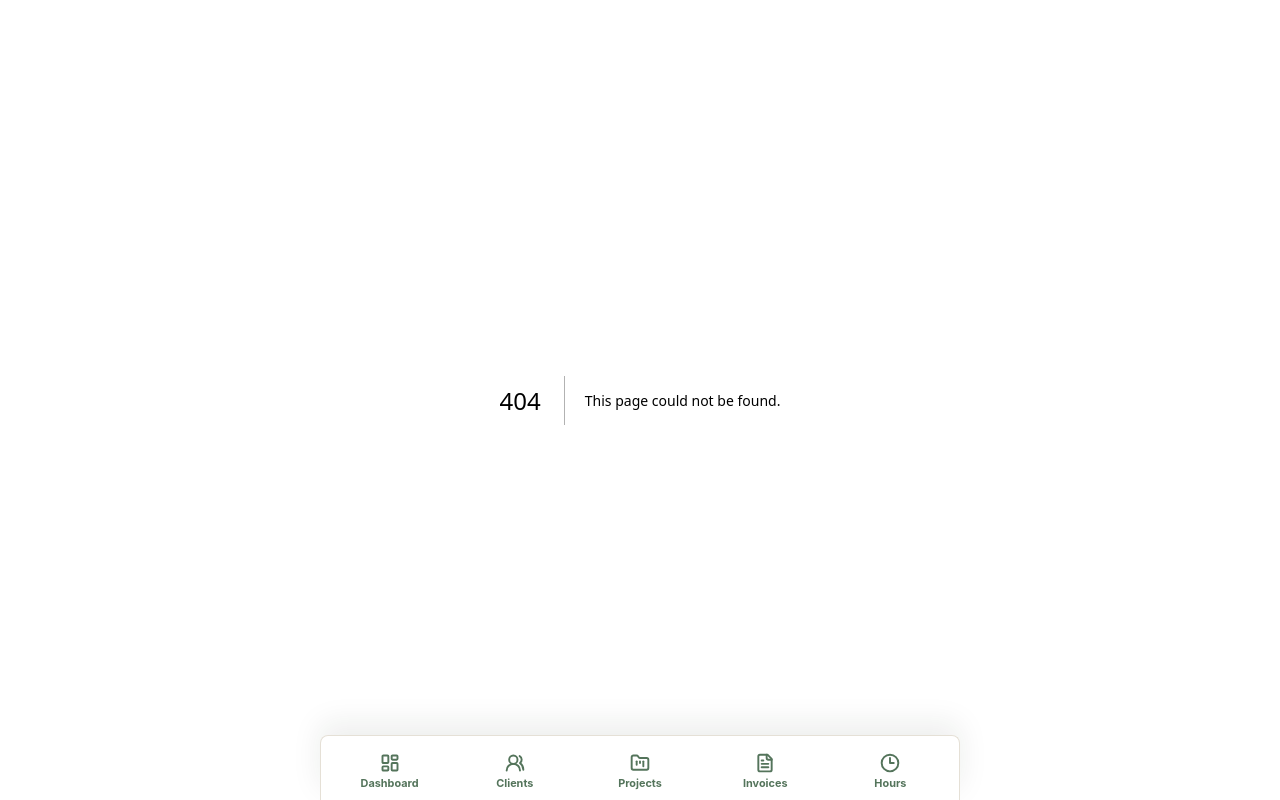
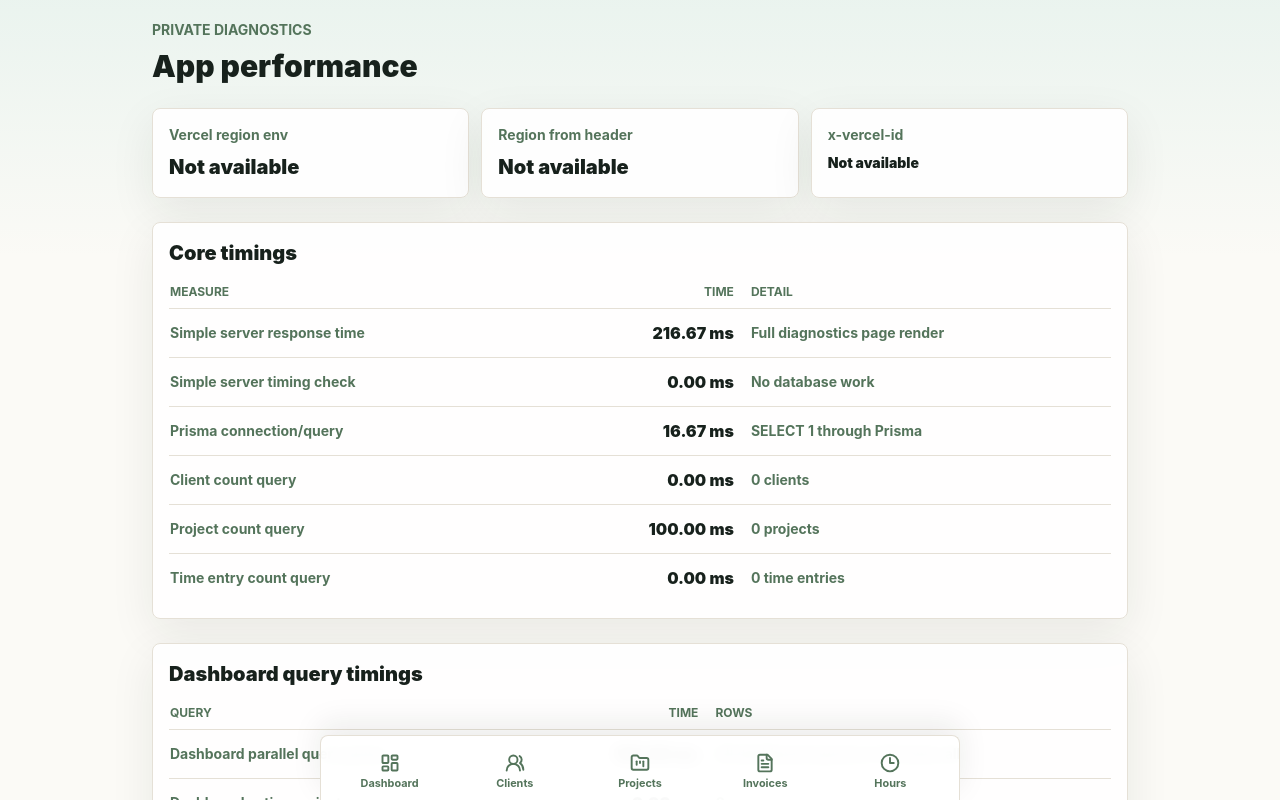
Before and after one commit to dhussss/DHUSS, a Next.js app: page /diagnostics in a window 1280 px wide. Before the commit this address had no page. Shown: the top 800 px of the page. Built offline with nearby package versions, Linux system fonts and the light colour scheme; no server answers; the database is empty.

Commit message:
Add diagnostics page

```diff
--- /dev/null
+++ b/src/app/diagnostics/page.tsx
@@ -0,0 +1,215 @@
+import { headers } from "next/headers";
+import { prisma } from "@/lib/prisma";
+import { previousWeekMondayToSunday } from "@/lib/dates";
+
+export const dynamic = "force-dynamic";
+export const runtime = "nodejs";
+export const preferredRegion = "hnd1";
+
+type SearchParams = Record<string, string | string[] | undefined>;
+
+type TimingResult<T> = {
+  label: string;
+  durationMs: number;
+  result: T;
+};
+
+function isAuthorised(token: string) {
+  const configuredToken = process.env.BACKUP_EXPORT_TOKEN;
+  if (!configuredToken && process.env.NODE_ENV === "production") return false;
+  if (!configuredToken) return true;
+
+  return token === configuredToken;
+}
+
+function formatMs(value: number) {
+  return `${value.toFixed(2)} ms`;
+}
+
+async function timed<T>(label: string, operation: () => Promise<T>): Promise<TimingResult<T>> {
+  const startedAt = performance.now();
+  const result = await operation();
+
+  return {
+    label,
+    durationMs: performance.now() - startedAt,
+    result
+  };
+}
+
+function extractRegion(vercelId: string | null) {
+  if (!vercelId) return null;
+  return vercelId.split("::").find(Boolean) ?? vercelId;
+}
+
+function TimingRow({ label, durationMs, detail }: { label: string; durationMs: number; detail?: string }) {
+  return (
+    <tr className="border-t border-line">
+      <th className="py-3 pr-4 text-left text-sm font-bold text-moss">{label}</th>
+      <td className="py-3 pr-4 text-right font-black">{formatMs(durationMs)}</td>
+      <td className="py-3 text-sm font-bold text-moss">{detail ?? ""}</td>
+    </tr>
+  );
+}
+
+export default async function DiagnosticsPage({
+  searchParams
+}: {
+  searchParams?: Promise<SearchParams>;
+}) {
+  const pageStartedAt = performance.now();
+  const params = await searchParams;
+  const token = typeof params?.token === "string" ? params.token : "";
+
+  if (!isAuthorised(token)) {
+    return (
+      <main className="page-shell">
+        <p className="section-title">Diagnostics</p>
+        <h1 className="mt-2 text-3xl font-black tracking-normal">Not authorised</h1>
+        <p className="mt-4 rounded-lg border border-line bg-white p-4 text-sm font-bold text-moss">
+          Open this page with /diagnostics?token=&lt;BACKUP_EXPORT_TOKEN&gt;.
+        </p>
+      </main>
+    );
+  }
+
+  const requestHeaders = await headers();
+  const vercelId = requestHeaders.get("x-vercel-id");
+  const previousWeek = previousWeekMondayToSunday();
+
+  const simpleServerTiming = await timed("Simple server timing check", async () => Promise.resolve("ok"));
+  const prismaPing = await timed("Prisma connection/query", async () => prisma.$queryRaw`SELECT 1`);
+  const clientCount = await timed("Client count query", async () => prisma.client.count());
+  const projectCount = await timed("Project count query", async () => prisma.project.count());
+  const timeEntryCount = await timed("Time entry count query", async () => prisma.timeEntry.count());
+
+  const dashboardStartedAt = performance.now();
+  const dashboardTimings = await Promise.all([
+    timed("Dashboard active projects", async () =>
+      prisma.project.findMany({
+        where: { status: "ACTIVE" },
+        select: { id: true, title: true, client: { select: { businessName: true } } },
+        orderBy: { updatedAt: "desc" }
+      })
+    ),
+    timed("Dashboard sent invoices", async () =>
+      prisma.invoice.findMany({
+        where: { status: "SENT" },
+        select: {
+          id: true,
+          invoiceNumber: true,
+          status: true,
+          invoiceDate: true,
+          grandTotalCents: true,
+          project: { select: { title: true } }
+        },
+        orderBy: { invoiceDate: "desc" }
+      })
+    ),
+    timed("Dashboard paid invoices", async () =>
+      prisma.invoice.findMany({
+        where: { status: "PAID", paymentDate: { not: null } },
+        select: { paymentDate: true, grandTotalCents: true },
+        orderBy: { paymentDate: "desc" }
+      })
+    ),
+    timed("Dashboard unbilled time", async () =>
+      prisma.timeEntry.findMany({
+        where: { billingStatus: "UNBILLED" },
+        select: { durationMinutes: true, hourlyRateCentsSnapshot: true },
+        orderBy: { date: "desc" }
+      })
+    ),
+    timed("Dashboard unbilled items", async () =>
+      prisma.expenseItem.findMany({
+        where: { billingStatus: "UNBILLED" },
+        select: { totalCostCents: true },
+        orderBy: { datePurchased: "desc" }
+      })
+    ),
+    timed("Dashboard previous week hours", async () =>
+      prisma.timeEntry.findMany({
+        where: {
+          date: {
+            gte: previousWeek.start,
+            lte: previousWeek.endInclusive
+          }
+        },
+        select: {
+          id: true,
+          date: true,
+          durationMinutes: true,
+          notes: true,
+          project: { select: { title: true, client: { select: { businessName: true } } } }
+        },
+        orderBy: [{ date: "asc" }, { createdAt: "asc" }]
+      })
+    )
+  ]);
+  const dashboardTotalMs = performance.now() - dashboardStartedAt;
+  const totalServerMs = performance.now() - pageStartedAt;
+
+  return (
+    <main className="page-shell">
+      <header>
+        <p className="section-title">Private Diagnostics</p>
+        <h1 className="mt-2 text-3xl font-black tracking-normal">App performance</h1>
+      </header>
+
+      <section className="mt-6 grid gap-3 md:grid-cols-3">
+        <article className="card">
+          <p className="text-sm font-bold text-moss">Vercel region env</p>
+          <p className="mt-2 text-xl font-black">{process.env.VERCEL_REGION ?? "Not available"}</p>
+        </article>
+        <article className="card">
+          <p className="text-sm font-bold text-moss">Region from header</p>
+          <p className="mt-2 text-xl font-black">{extractRegion(vercelId) ?? "Not available"}</p>
+        </article>
+        <article className="card">
+          <p className="text-sm font-bold text-moss">x-vercel-id</p>
+          <p className="mt-2 break-words text-sm font-black">{vercelId ?? "Not available"}</p>
+        </article>
+      </section>
+
+      <section className="card mt-6 overflow-x-auto">
+        <h2 className="text-xl font-black tracking-normal">Core timings</h2>
+        <table className="mt-4 w-full min-w-[560px] border-collapse">
+          <thead>
+            <tr className="text-left text-xs font-bold uppercase text-moss">
+              <th className="pb-2 pr-4">Measure</th>
+              <th className="pb-2 pr-4 text-right">Time</th>
+              <th className="pb-2">Detail</th>
+            </tr>
+          </thead>
+          <tbody>
+            <TimingRow label="Simple server response time" durationMs={totalServerMs} detail="Full diagnostics page render" />
+            <TimingRow label={simpleServerTiming.label} durationMs={simpleServerTiming.durationMs} detail="No database work" />
+            <TimingRow label={prismaPing.label} durationMs={prismaPing.durationMs} detail="SELECT 1 through Prisma" />
+            <TimingRow label={clientCount.label} durationMs={clientCount.durationMs} detail={`${clientCount.result} clients`} />
+            <TimingRow label={projectCount.label} durationMs={projectCount.durationMs} detail={`${projectCount.result} projects`} />
+            <TimingRow label={timeEntryCount.label} durationMs={timeEntryCount.durationMs} detail={`${timeEntryCount.result} time entries`} />
+          </tbody>
+        </table>
+      </section>
+
+      <section className="card mt-6 overflow-x-auto">
+        <h2 className="text-xl font-black tracking-normal">Dashboard query timings</h2>
+        <table className="mt-4 w-full min-w-[560px] border-collapse">
+          <thead>
+            <tr className="text-left text-xs font-bold uppercase text-moss">
+              <th className="pb-2 pr-4">Query</th>
+              <th className="pb-2 pr-4 text-right">Time</th>
+              <th className="pb-2">Rows</th>
+            </tr>
+          </thead>
+          <tbody>
+            <TimingRow label="Dashboard parallel query group" durationMs={dashboardTotalMs} detail="All dashboard queries in Promise.all" />
+            {dashboardTimings.map((item) => (
+              <TimingRow key={item.label} label={item.label} durationMs={item.durationMs} detail={`${item.result.length} rows`} />
+            ))}
+          </tbody>
+        </table>
+      </section>
+    </main>
+  );
+}
```
Also changed, not shown: 1 other file (tests, documents, lock files or other folders).
